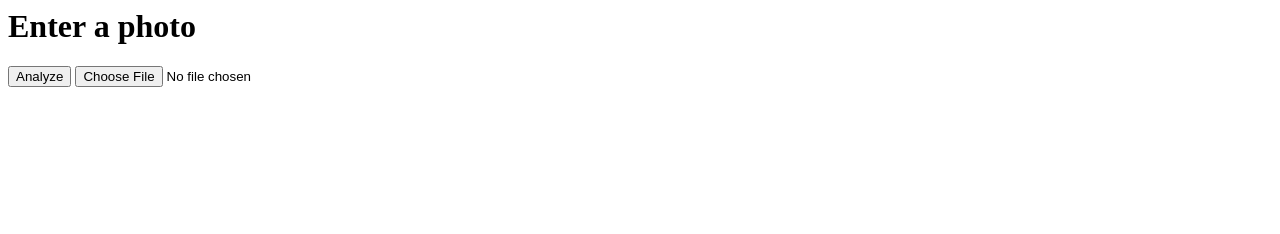
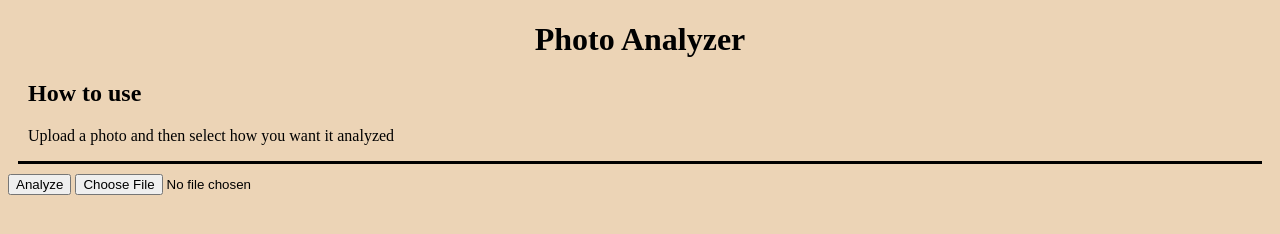
Before and after one commit to JBerkheiser/CIS655-final-project, a plain HTML site: page frontend/index.html in a window 1280 px wide. Drawn offline with Linux system fonts and the light colour scheme.

Commit message:
Started css; added header, current image, previous images

```diff
--- /dev/null
+++ b/frontend/frontendStyling.css
@@ -0,0 +1,18 @@
+body
+{
+    background-color:#ecd4b6;
+}
+.pageHeader
+{
+    margin: 10px;
+    border-bottom-style: solid;
+    border-color: black;
+}
+.title
+{
+    text-align: center;
+}
+.howTo
+{
+    margin: 10px;
+}
--- a/frontend/index.html
+++ b/frontend/index.html
@@ -1,14 +1,30 @@
+<!DOCTYPE html>
 <html>
+        <head>
+                <link rel="stylesheet" href="frontendStyling.css">
+        </head>
         <body>
-                <h1 id="Title">Enter a photo</h1>
-                <div>
-                        <p id="Problem"></p>
-                        <div>
-                                <button type="button" id="Start" onclick="start()">Analyze</button>
-                                <input type="file" name="file" id='fileInput' accept="image/*">
+                <div class="pageHeader">
+                        <div class="title">
+                                <h1 id="Title">Photo Analyzer</h1>
                         </div>
-                        <div id="fileInfo"></div>
-                        <div id="preview"></div>
+                        <div class="howTo">
+                                <h2 id="SubTitle">How to use</h2>
+                                <p>Upload a photo and then select how you want it analyzed</p>
+                        </div>
+                </div>
+                <div class="centerPage">
+                        <div class="currentImage">
+                                <div>
+                                        <button type="button" id="Start" onclick="start()">Analyze</button>
+                                        <input type="file" name="file" id='fileInput' accept="image/*">
+                                </div>
+                                <div id="fileInfo"></div>
+                                <div id="preview"></div>
+                        </div>
+                        <div class="previousImages">
+
+                        </div>
                 </div>
         </body>
         <script src="script.js"></script>
--- a/frontend/script.js
+++ b/frontend/script.js
@@ -10,7 +10,7 @@ document.getElementById('fileInput').addEventListener('change', function(event)
                 <p>File URL: ${image}</p>
         `;
         var imagePreview = `
-                <img src="${image}" alt="Could Not Load Image" width="500" height="600">
+                <img src="${image}" alt="Could Not Load Image">
         `;
 
         document.getElementById('preview').innerHTML = imagePreview;
```
